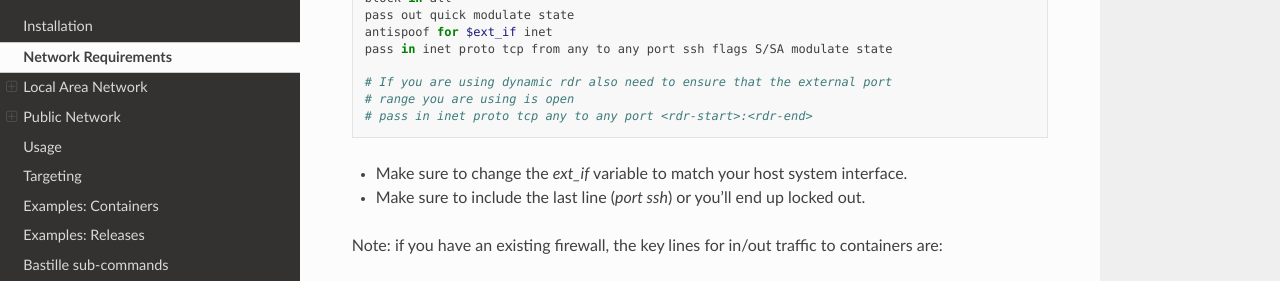
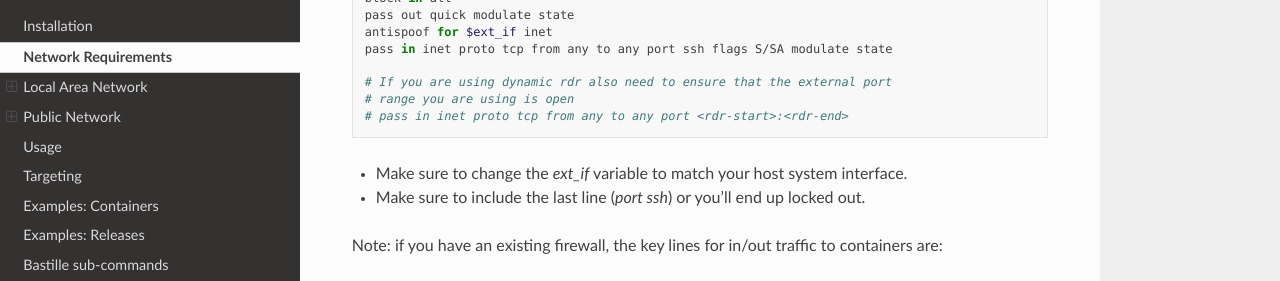
Before and after one commit to BastilleBSD/bastille, a Sphinx documentation site: the page built from docs/chapters/networking.rst, in a window 1280 px wide and 900 px high, scrolled down 2991 px. Shown: the part 151-432 px from the top of the window. Built offline with Sphinx 7.4.7 and the Read the Docs theme 2.0.0, drawn with Linux system fonts in a browser that asks for light colours.

Commit message:
Fix pass in rule comment for dynamic rdr

```diff
--- a/docs/chapters/networking.rst
+++ b/docs/chapters/networking.rst
@@ -161,7 +161,7 @@ Create the firewall rules:
 
   # If you are using dynamic rdr also need to ensure that the external port
   # range you are using is open
-  # pass in inet proto tcp any to any port <rdr-start>:<rdr-end>
+  # pass in inet proto tcp from any to any port <rdr-start>:<rdr-end>
 
 - Make sure to change the `ext_if` variable to match your host system interface.
 - Make sure to include the last line (`port ssh`) or you'll end up locked out.
```
